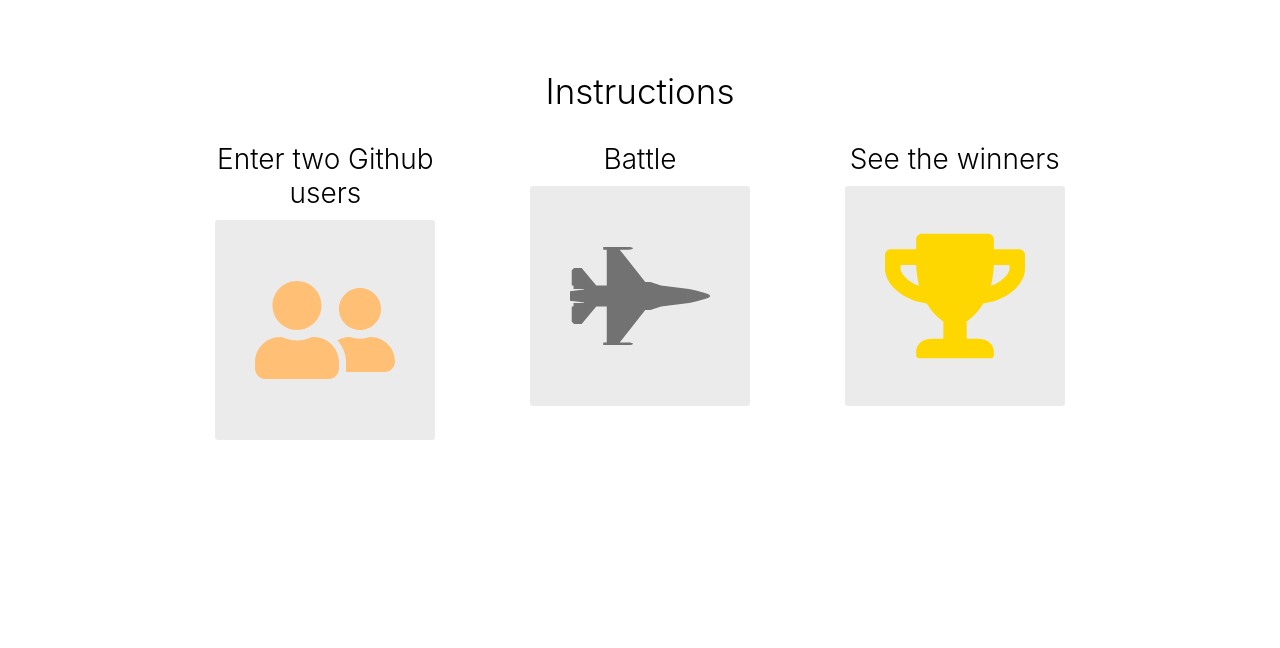
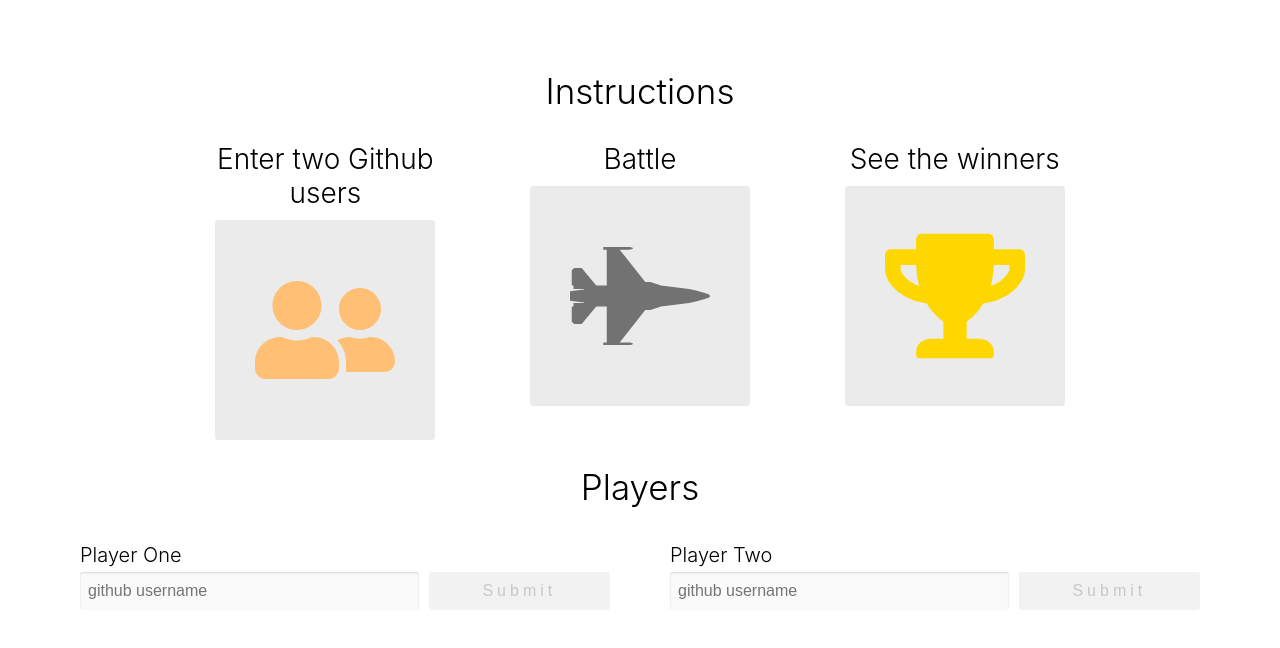
Before and after one commit to guidop91/react-github-battle, a React app: page / in a window 1280 px wide. Shown: the top 648 px of the page. Built offline with nearby package versions, Linux system fonts and the light colour scheme.

Commit message:
Player battle rendering user

```diff
--- a/app/components/Battle.js
+++ b/app/components/Battle.js
@@ -1,12 +1,65 @@
 import React from 'react';
-import { FaUserFriends, FaFighterJet, FaTrophy } from 'react-icons/fa';
+import { FaUserFriends, FaFighterJet, FaTrophy, FaTimesCircle } from 'react-icons/fa';
 import PropTypes from 'prop-types';
 
 export default class Battle extends React.Component {
+  constructor(props) {
+    super(props);
+    this.state = {
+      playerOne: null,
+      playerTwo: null
+    };
+    this.handleSubmit = this.handleSubmit.bind(this);
+    this.handleReset = this.handleReset.bind(this);
+  }
+
+  handleSubmit(id, playerName) {
+    this.setState({
+      [id]: playerName
+    })
+  }
+
+  handleReset(id) {
+    this.setState({
+      [id]: null
+    })
+  }
+
   render () {
+    const { playerOne, playerTwo } = this.state;
     return (
       <React.Fragment>
         <Instructions />
+        <div>
+          <h1 className='center-text header-lg'>Players</h1>
+          <div className='row space-around'>
+            {playerOne === null ? (
+              <PlayerInput
+                label='Player One'
+                onSubmit={(player) => this.handleSubmit('playerOne', player)}
+              />
+            ) : (
+              <PlayerPreview
+                username={playerOne}
+                label='Player One'
+                onReset={() => this.handleReset('playerOne')}
+              />
+            )}
+
+            {playerTwo === null ? (
+              <PlayerInput
+                label='Player Two'
+                onSubmit={(player) => this.handleSubmit('playerTwo', player)}
+              />
+            ) : (
+              <PlayerPreview
+                username={playerTwo}
+                label='Player Two'
+                onReset={() => this.handleReset('playerTwo')}
+              />
+            )}
+          </div>
+        </div>
       </React.Fragment>
     )
   }
@@ -65,7 +118,36 @@ class PlayerInput extends React.Component {
 PlayerInput.propTypes = {
   onSubmit: PropTypes.func.isRequired,
   label: PropTypes.string.isRequired
+};
+
+function PlayerPreview ({ username, onReset, label }) {
+  return (
+    <div className='column player'>
+      <h3 className='player-label'>{label}</h3>
+      <div className='row bg-light'>
+        <div className='player-info'>
+          <img
+            className='avatar-small'
+            src={`https://github.com/${username}.png?size=200`}
+            alt={`Avatar for ${username}`}
+          />
+          <a href={`https://github.com/${username}`} className='link'>
+            {username}
+          </a>
+        </div>
+        <button className='btn-clear flex-center' onClick={onReset}>
+          <FaTimesCircle color='rgb(194, 57, 42)' size={26} />
+        </button>
+      </div>
+    </div>
+  )
 }
+
+PlayerPreview.propTypes = {
+  username: PropTypes.string.isRequired,
+  onReset: PropTypes.func.isRequired,
+  label: PropTypes.string.isRequired
+};
 
 function Instructions () {
   return (
--- a/app/index.css
+++ b/app/index.css
@@ -1,6 +1,6 @@
 html, body, #app {
+  height: 100%;
   margin: 0;
-  height: 100%;
   width: 100%;
 }
 
@@ -17,27 +17,27 @@ li {
 }
 
 .container {
+  margin: 0 auto;
   max-width: 1200px;
-  margin: 0 auto;
   padding: 50px;
 }
 
 .flex-center {
+  align-items: center;
   display: flex;
   justify-content: center;
-  align-items: center;
 }
 
 .btn-clear {
+  background: transparent;
   border: none;
-  background: transparent;
 }
 
 .nav-link {
+  color: inherit;
   font-size: 18px;
   font-weight: bold;
   text-decoration: none;
-  color: inherit;
 }
 
 .highlighted {
@@ -67,11 +67,11 @@ li {
 }
 
 .avatar {
+  border-radius: 3px;
+  display: block;
+  height: 150px;
+  margin: 0 auto;
   width: 150px;
-  height: 150px;
-  border-radius: 3px;
-  margin: 0 auto;
-  display: block;
 }
 
 .center-text {
@@ -80,18 +80,18 @@ li {
 
 .link {
   color: rgb(187, 46, 31);
+  font-weight: bold;
   text-decoration: none;
-  font-weight: bold;
 }
 
 .card-list {
+  font-size: 20px;
   margin: 20px 0;
-  font-size: 20px;
 }
 
 .card-list li {
+  align-items: center;
   display: flex;
-  align-items: center;
   margin: 10px;
 }
 
@@ -100,8 +100,8 @@ li {
 }
 
 .card-list a {
+  color: inherit;
   font-weight: 500;
-  color: inherit;
 }
 
 .bg-light {
@@ -111,8 +111,8 @@ li {
 
 .repo {
   margin: 10px 0;
+  padding: 20px;
   width: 250px;
-  padding: 20px;
 }
 
 .repo a {
@@ -124,8 +124,8 @@ li {
 }
 
 .container-sm {
+  margin: 0 auto;
   width: 80%;
-  margin: 0 auto;
 }
 
 .battle-instructions {
@@ -139,8 +139,8 @@ li {
 }
 
 .battle-instructions svg {
+  border-radius: 3px;
   padding: 40px;
-  border-radius: 3px;
 }
 
 .column {
@@ -161,17 +161,17 @@ li {
 
 .player-label {
   font-size: 20px;
+  font-weight: 300;
   margin: 5px 0;
-  font-weight: 300;
 }
 
 .player-inputs input {
-  padding: 8px;
-  font-size: 16px;
-  flex: 2;
   border-radius: 3px;
   border: none;
   box-shadow: inset 0 1px 2px rgba(0, 0, 0, 0.15);
+  flex: 2;
+  font-size: 16px;
+  padding: 8px;
 }
 
 .player-inputs .input-light {
@@ -184,18 +184,18 @@ li {
 }
 
 .btn {
-  padding: 10px;
-  text-decoration: uppercase;
-  letter-spacing: 0.25em;
+  align-items: center;
   border-radius: 3px;
   border: none;
+  cursor: pointer;
+  display: flex;
   font-size: 16px;
-  display: flex;
   justify-content: center;
-  align-items: center;
-  cursor: pointer;
+  letter-spacing: 0.25em;
+  max-width: 200px;
+  padding: 10px;
   text-decoration: none;
-  max-width: 200px;
+  text-decoration: uppercase;
 }
 
 .dark-btn {
@@ -207,3 +207,25 @@ li {
   background: #f2f2f2;
   color: #c7c7c7;
 }
+
+.players-container {
+  margin: 100px 0;
+}
+
+.avatar-small {
+  border-radius: 50%;
+  height: 55px;
+  width: 55px;
+}
+
+.player-info {
+  align-items: center;
+  display: flex;
+  flex: 1;
+  font-size: 20px;
+  padding: 10px;
+}
+
+.player-info .link {
+  margin-left: 10px;
+}
```
